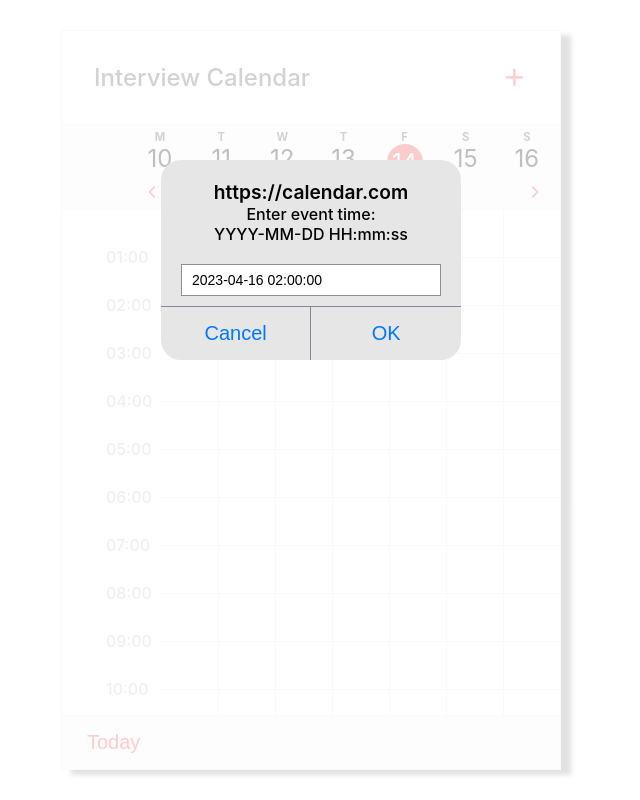
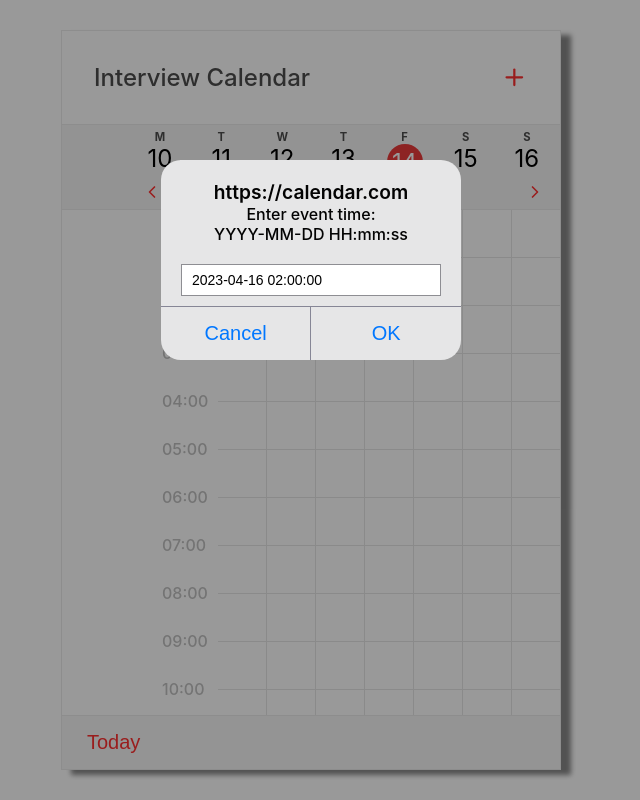
Before and after one commit to cloud-art/mobileCalendar, a React (Create React App) app: page / in a window 1280 px wide. Both pictures are taken after a click on the button 843 px from the left and 77 px from the top of the page. Shown: the whole page, without its empty margins (329-969 px from the left). Built offline with nearby package versions, Linux system fonts and the light colour scheme.

Commit message:
styling finished

```diff
--- a/src/App.tsx
+++ b/src/App.tsx
@@ -10,17 +10,17 @@ justify-content: center;
 align-items: center;
 `
 
-const StyledCalendarContainer = styled.div`
-    width: 500px;
-    height: 740px;
-`
+// const StyledCalendarContainer = styled.div`
+//     width: 500px;
+//     height: 740px;
+// `
 
 function App() {
     return (
         <AppWrapper>
-            <StyledCalendarContainer>
-                <Calendar></Calendar>
-            </StyledCalendarContainer>
+            {/* <StyledCalendarContainer> */}
+            <Calendar></Calendar>
+            {/* </StyledCalendarContainer> */}
         </AppWrapper>
 
     );
--- a/src/components/Calendar/components/CalendarGrid/styles.tsx
+++ b/src/components/Calendar/components/CalendarGrid/styles.tsx
@@ -13,12 +13,21 @@ position: relative;
 width: fit-content;
 height: 3em;
 margin-left: auto;
-grid-template-columns: repeat(7, 3.5em);
+grid-template-columns: repeat(7, 3em);
 grid-gap: 1px;
 background-color: rgb(230, 230, 230);
 &:not(:last-child){
     border-bottom: 1px solid rgb(230, 230, 230);
 }
+@media (max-width: 400px) {
+    height: 2.5em;
+    grid-template-columns: repeat(7, 2.5em);
+}
+@media (max-width: 340px) {
+    height: 2em;
+    grid-template-columns: repeat(7, 2em);
+}
+
 `
 
 const Time = styled.div`
--- a/src/components/Calendar/components/CalendarHeader/index.tsx
+++ b/src/components/Calendar/components/CalendarHeader/index.tsx
@@ -52,6 +52,7 @@ const CalendarHeader: React.FC<CalendarHeaderProps> = ({
                     isOpen={modalIsOpen}
                     onRequestClose={handleCloseModal}
                     ariaHideApp={false}
+                    portalClassName="modal-portal"
                 >
                     <ModalForm
                         handleCloseModal={handleCloseModal}
--- a/src/components/Calendar/index.tsx
+++ b/src/components/Calendar/index.tsx
@@ -11,10 +11,13 @@ const StyledCalendar = styled.div`
 display: flex;
 flex-direction: column;
 box-sizing: border-box;
-width: 100%;
-height: 100%;
+width: 500px;
+height: 740px;
 border: 1px solid rgb(235, 235, 235);
 box-shadow: 10px 5px 5px #888;
+@media (max-height: 740px) {
+    height:100%;
+}
 `
 
 const Calendar: React.FC = ({ }) => {
--- a/src/index.css
+++ b/src/index.css
@@ -11,3 +11,7 @@ code {
   font-family: source-code-pro, Menlo, Monaco, Consolas, 'Courier New',
     monospace;
 }
+
+.ReactModal__Overlay{
+  background-color: rgba(0, 0, 0, 0.4) !important;
+}
```
